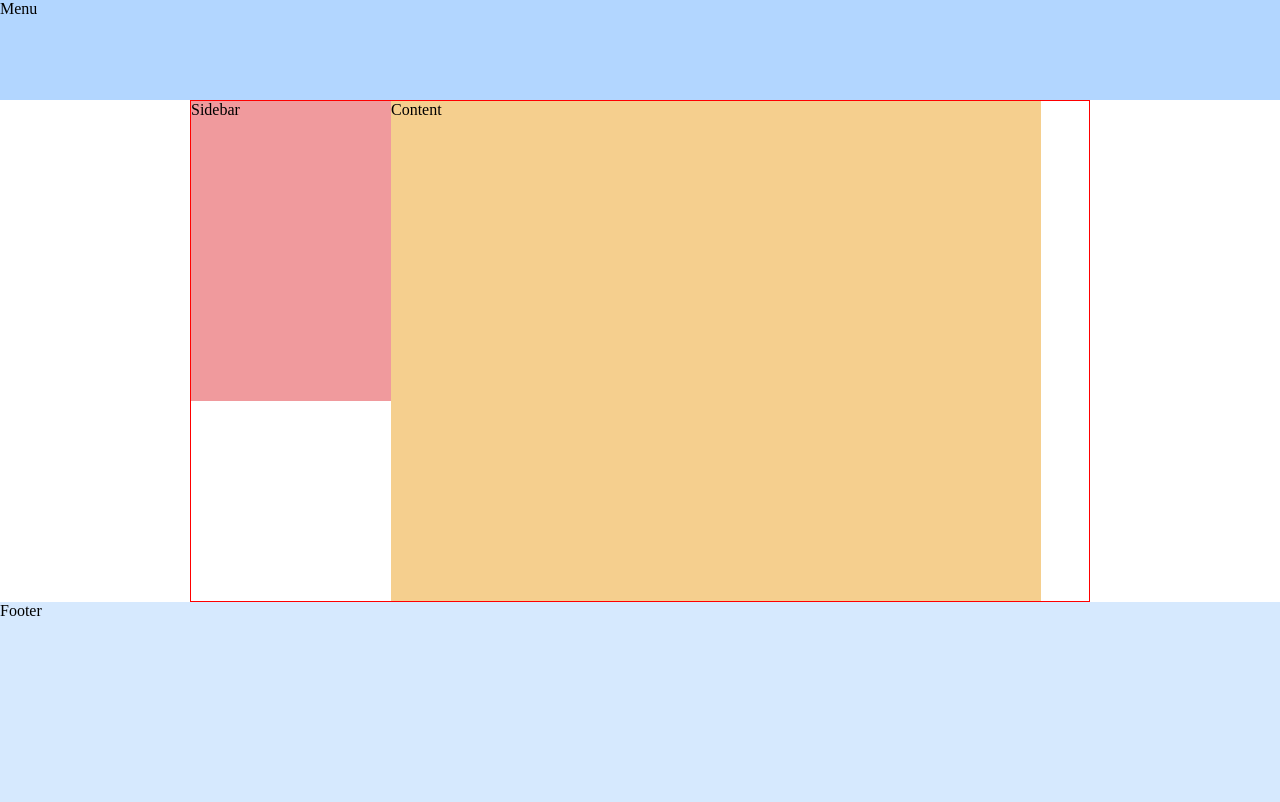
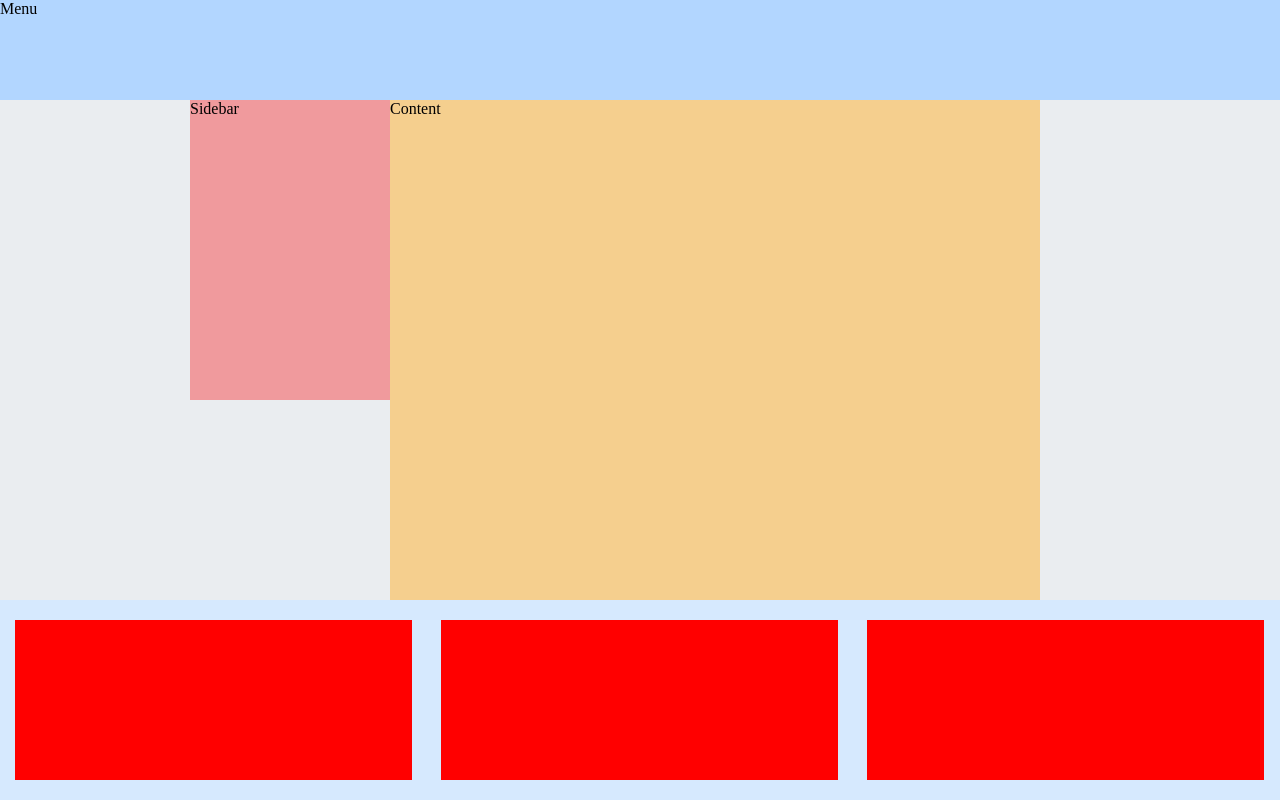
Before and after one commit to nanaowusunyamekye/html-css, a plain HTML site: page interneting-is-hard/floats/floats.html in a window 1280 px wide. Drawn offline with Linux system fonts and the light colour scheme.

Commit message:
Change color to red

```diff
--- a/interneting-is-hard/floats/floats.html
+++ b/interneting-is-hard/floats/floats.html
@@ -12,13 +12,19 @@
 
     <div class="menu">Menu</div>
 
-    <div class="page">
+    <div class="container">
+        <div class="page">
 
-        <div class="sidebar">Sidebar</div>
-        <div class="content">Content</div>
+            <div class="sidebar">Sidebar</div>
+            <div class="content">Content</div>
 
+        </div>
     </div>
 
-    <div class="footer">Footer</div>
+    <div class="footer">
+        <div class="column"></div>
+        <div class="column"></div>
+        <div class="column"></div>
+    </div>
 </body>
 </html>
--- a/interneting-is-hard/floats/styles.css
+++ b/interneting-is-hard/floats/styles.css
@@ -4,11 +4,16 @@
     box-sizing: border-box;
 }
 
+.container {
+    overflow: hidden;
+    background-color: #EAEDF0;
+}
+
 .page {
     width: 900px;
     margin: 0 auto;
-    border: 1px solid red;
-    overflow: hidden;
+    /* border: 1px solid red; */
+
 }
 
 .menu {
@@ -35,3 +40,12 @@
     height: 200px;
     background-color: #d6e9fe;
 }
+
+.column {
+    float: left;
+    width: 31%;
+    margin: 20px 1.15%;
+    height: 160px;
+    /* background-color: #b2d6ff; */
+    background-color: red;
+}
```
